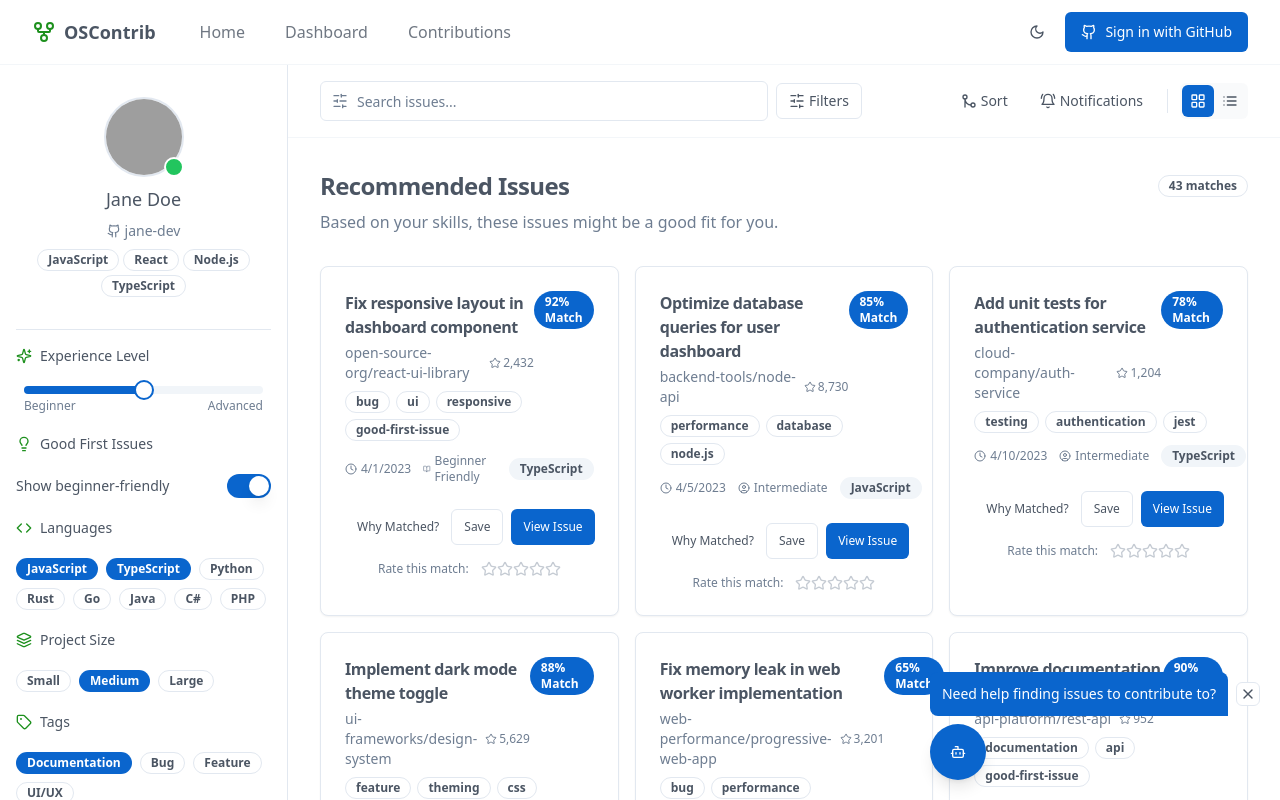
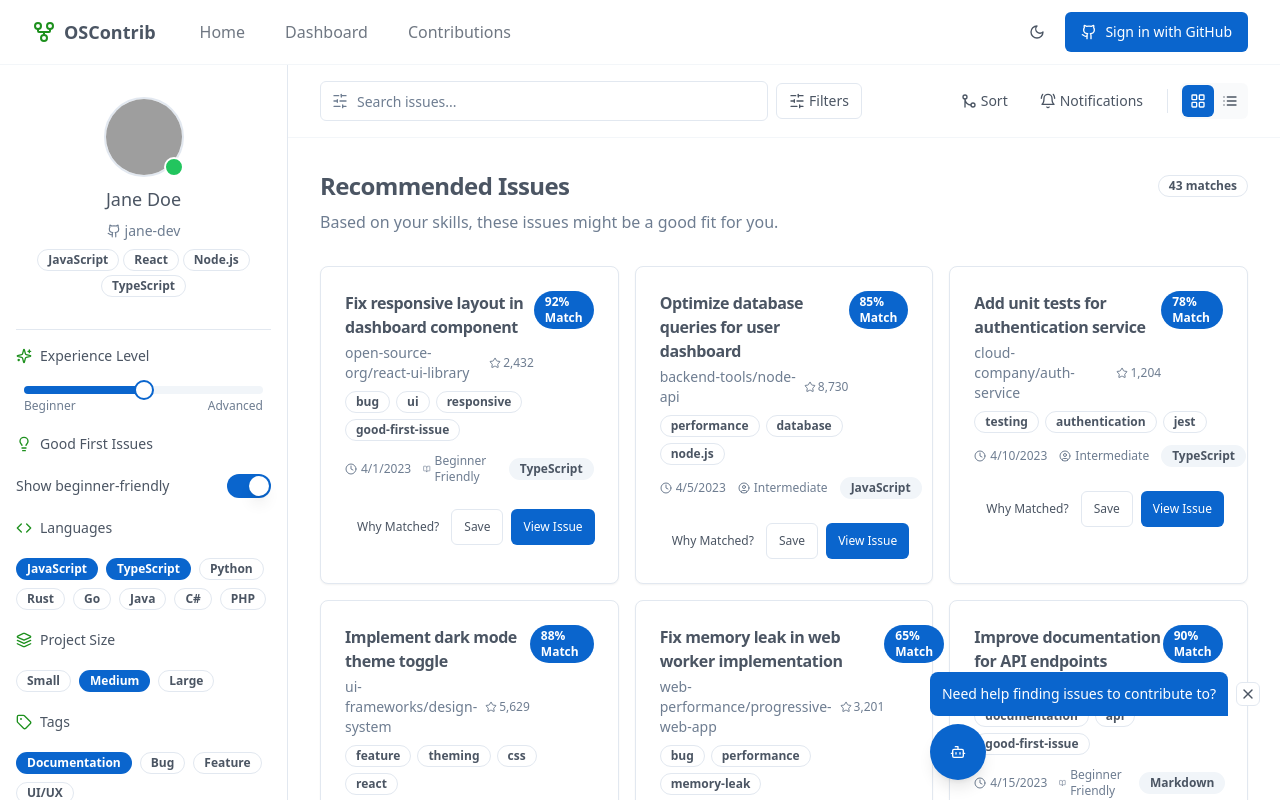
Before and after one commit to engineeringduration/issue-match-craft, a React (Vite) app: page /dashboard in a window 1280 px wide. Shown: the top 800 px of the page. Built offline with nearby package versions, Linux system fonts and the light colour scheme; grey boxes are pictures that could not be loaded.

Commit message:
Remove rating functionality
Removes the rating stars component and related functionality from the issue card.

```diff
--- a/src/components/dashboard/IssueCard.tsx
+++ b/src/components/dashboard/IssueCard.tsx
@@ -16,7 +16,6 @@ import {
   TooltipProvider,
   TooltipTrigger,
 } from "@/components/ui/tooltip";
-import { RatingStars } from "./RatingStars";
 
 export type Issue = {
   id: string;
@@ -72,10 +71,6 @@ export function IssueCard({ issue }: IssueCardProps) {
   };
 
   const experienceInfo = getExperienceLevel(issue.experience);
-
-  const handleRating = (issueId: string, rating: number) => {
-    console.log(`Issue ${issueId} rated ${rating} stars`);
-  };
 
   return (
     <Card className="hover-scale">
@@ -146,8 +141,7 @@ export function IssueCard({ issue }: IssueCardProps) {
         )}
       </CardContent>
 
-      <CardFooter className="flex flex-col pt-2 gap-2">
-        <div className="flex justify-between items-center w-full">
+      <CardFooter className="flex justify-between items-center pt-2">
         <Button
           variant="ghost"
           size="sm"
@@ -165,12 +159,6 @@ export function IssueCard({ issue }: IssueCardProps) {
             View Issue
           </Button>
         </div>
-        </div>
-
-        <RatingStars
-          issueId={issue.id}
-          onRate={handleRating}
-        />
       </CardFooter>
     </Card>
   );
--- a/src/components/dashboard/RatingStars.tsx
+++ /dev/null
@@ -1,51 +0,0 @@
-
-import { Star } from "lucide-react";
-import { useState } from "react";
-import { toast } from "sonner";
-
-interface RatingStarsProps {
-  issueId: string;
-  onRate?: (issueId: string, rating: number) => void;
-}
-
-export function RatingStars({ issueId, onRate }: RatingStarsProps) {
-  const [rating, setRating] = useState<number>(0);
-  const [hoveredRating, setHoveredRating] = useState<number>(0);
-
-  const handleRate = (selectedRating: number) => {
-    setRating(selectedRating);
-    onRate?.(issueId, selectedRating);
-
-    toast("Thanks for your feedback!", {
-      description: "Your rating helps improve our match recommendations.",
-      duration: 3000,
-    });
-  };
-
-  return (
-    <div className="flex items-center gap-1 mt-2">
-      <span className="text-xs text-muted-foreground mr-2">
-        Rate this match:
-      </span>
-      <div className="flex">
-        {[1, 2, 3, 4, 5].map((star) => (
-          <button
-            key={star}
-            onClick={() => handleRate(star)}
-            onMouseEnter={() => setHoveredRating(star)}
-            onMouseLeave={() => setHoveredRating(0)}
-            className="focus:outline-none"
-          >
-            <Star
-              className={`h-4 w-4 transition-all ${
-                star <= (hoveredRating || rating)
-                  ? "fill-yellow-400 text-yellow-400"
-                  : "text-muted-foreground/40"
-              }`}
-            />
-          </button>
-        ))}
-      </div>
-    </div>
-  );
-}
```
Lines whose indentation alone changed are shown as unchanged.
